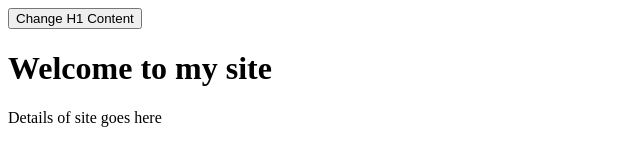
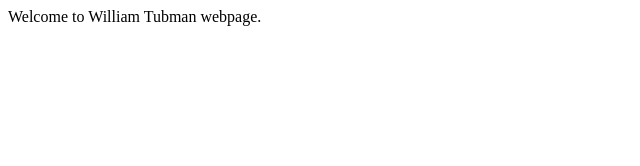
Before and after one commit to wtubmanbryan/fsw110, a plain HTML site: page selecting-elements/index.html in a window 1280 px wide. Shown: the whole page, without its empty margins (0-640 px from the left). Drawn offline with Linux system fonts and the light colour scheme.

Commit message:
Added sub-folder  selecting-elments  and created index.html and js

```diff
--- a/selecting-elements/index.html
+++ b/selecting-elements/index.html
@@ -1,12 +1,10 @@
 <html>
 <head>
-    <title>My web page</title>
+    <title>My Webpage</title>
     <script src="js/my-script.js"></script>
 </head>
-<body onload="myFunction()">
-    <button type = "button" onclick ="myOtherFunction()">Change H1 Content</button>
+<body>
     <h1 id ="myHeader"></h1>
-
-    <p>Details of site goes here</p>
+    <p>Welcome to William Tubman webpage.</p>
 </body>
 </html>
--- a/selecting-elements/js/my-script.js
+++ b/selecting-elements/js/my-script.js
@@ -1,9 +1 @@
-function myFunction(){
-    var h = document.getElementById('myHeader')
-    h.innerHTML="Welcome to my site"
-}
-
-function myOtherFunction(){
-    var h = document.getElementById('myHeader')
-    h.innerHTML="New code sample daily"
-}
+document.getElementById("h1_id").innerHTML = "My Webpage";
```
